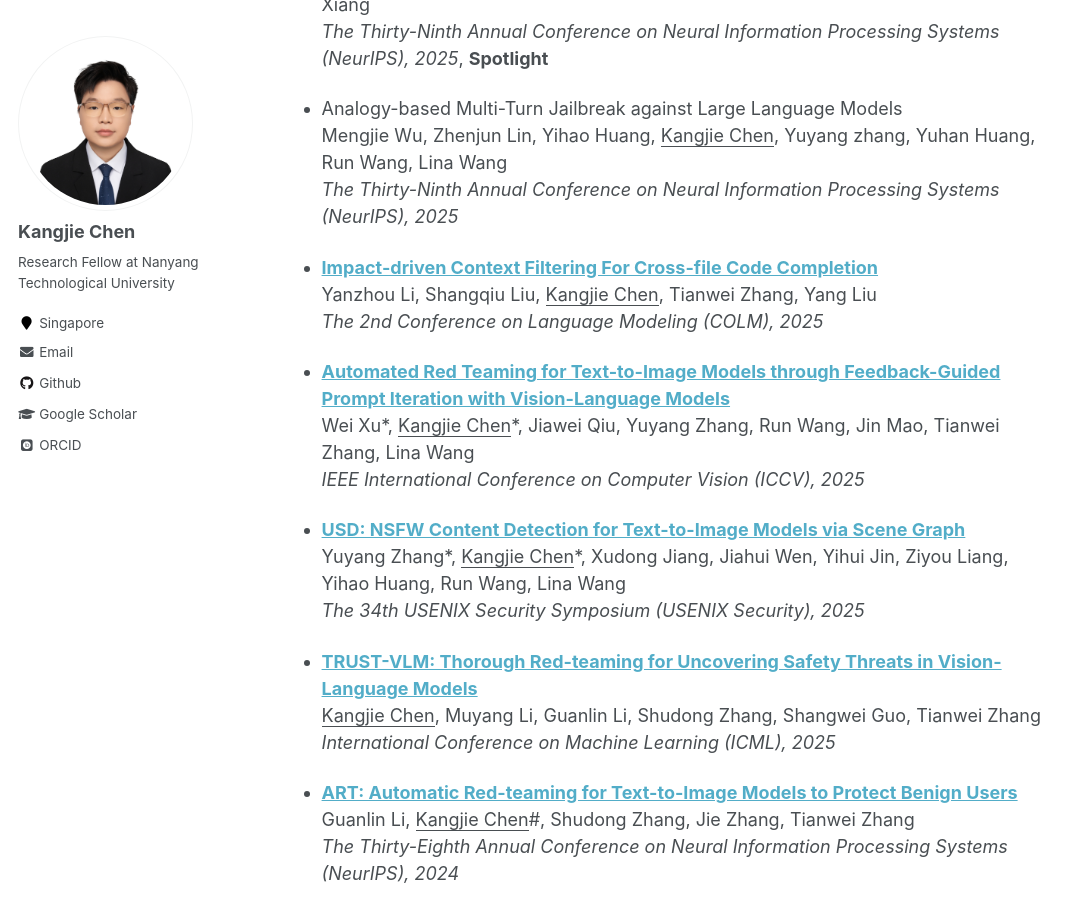
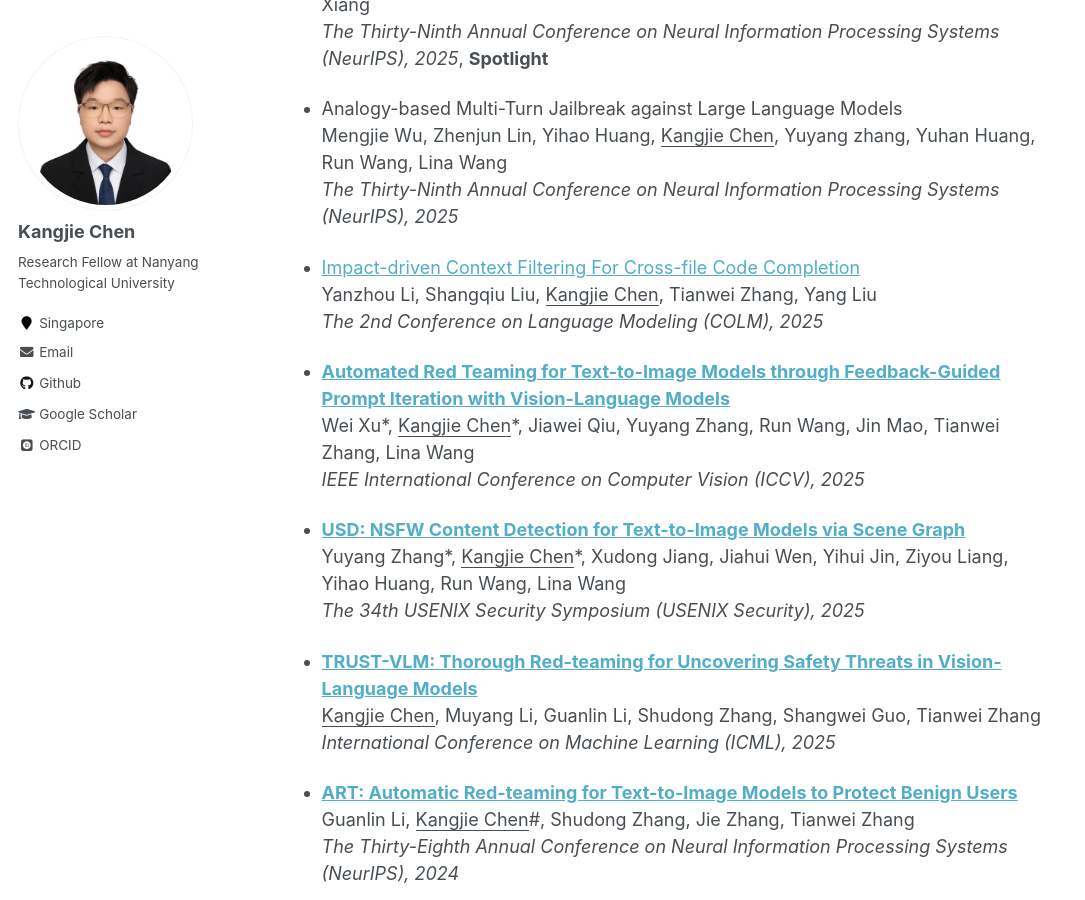
Before and after one commit to kangjie-chen/kangjie-chen.github.io, a Jekyll site: the page built from _pages/about.md, in a window 1280 px wide and 900 px high, scrolled down 760 px. Shown: the whole window, without its empty margins (0-1085 px from the left). Built offline with Jekyll 4.4.1, drawn with Linux system fonts in a browser that asks for light colours; some web fonts are replaced.

```diff
--- a/_pages/about.md
+++ b/_pages/about.md
@@ -35,7 +35,7 @@ I am currently a Research Fellow at [Digital Trust Centre](https://www.ntu.edu.s
   <br/>
   *The Thirty-Ninth Annual Conference on Neural Information Processing Systems (NeurIPS), 2025*
 
-- **[Impact-driven Context Filtering For Cross-file Code Completion](https://openreview.net/pdf?id=0Y2zXLFBji)**
+- [Impact-driven Context Filtering For Cross-file Code Completion](https://openreview.net/pdf?id=0Y2zXLFBji)
   <br/>
   Yanzhou Li, Shangqiu Liu, <u>Kangjie Chen</u>, Tianwei Zhang, Yang Liu
   <br/>
```
